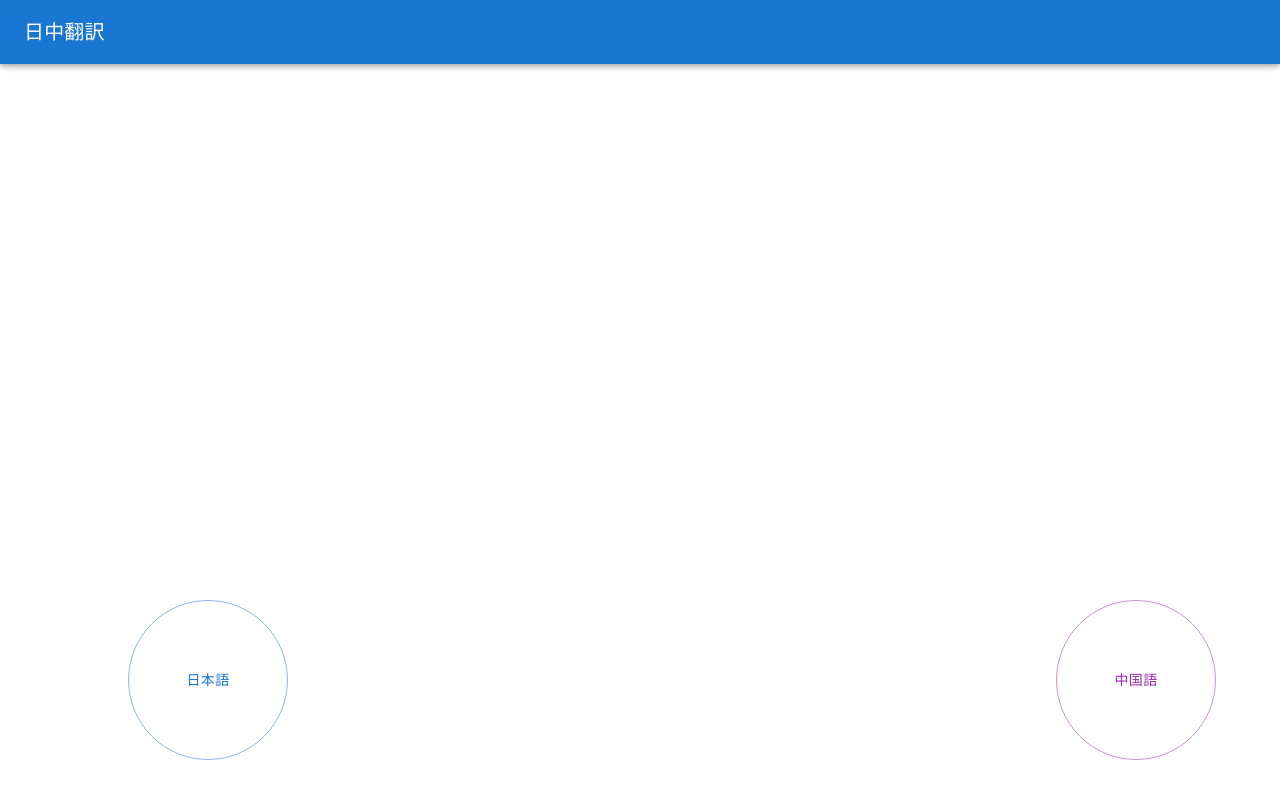
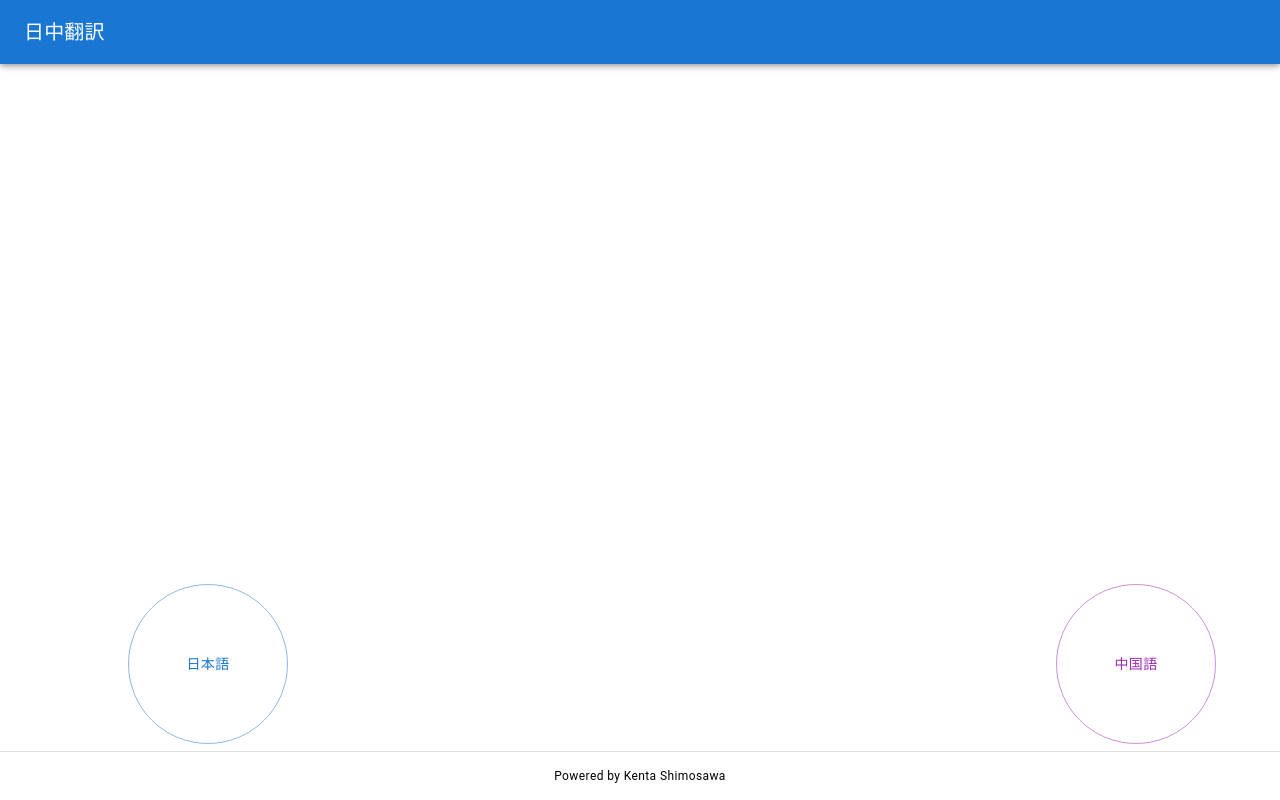
Before and after one commit to lil-shimon/lil-jazh, a Next.js app: page / in a window 1280 px wide. Built offline with nearby package versions, Linux system fonts and the light colour scheme.

Commit message:
feat: 🎸 added Footer

```diff
--- a/components/AppBar.tsx
+++ b/components/AppBar.tsx
@@ -6,6 +6,7 @@ import Drawer from '@mui/material/Drawer';
 import Toolbar from '@mui/material/Toolbar';
 import Typography from '@mui/material/Typography';
 import { ReactNode } from "react";
+import { Footer } from "./Footer";
 
 interface Props {
     children: ReactNode;
@@ -62,6 +63,8 @@ export default function AppBarComponent(props: Props) {
                 <Toolbar/>
                 {props.children}
             </Box>
+
+            <Footer />
         </Box>
     );
 }
--- /dev/null
+++ b/components/Footer.tsx
@@ -0,0 +1,30 @@
+import { FC, memo } from "react";
+import { Box, styled, Typography } from "@mui/material";
+
+const FooterComponent: FC = () => {
+
+    return (
+        <FooterContainer>
+            <FooterText variant="caption">
+                <a href="https://github.com/lil-shimon">
+                    Powered by Kenta Shimosawa
+                </a>
+            </FooterText>
+        </FooterContainer>
+    )
+}
+
+const FooterContainer = styled(Box)({
+    position: "fixed",
+    bottom: "0",
+    borderTop: "1px solid #e0e0e0",
+    width: "100%",
+    padding: "1%",
+    textAlign: "center"
+})
+
+const FooterText = styled(Typography)({
+    color: "black"
+})
+
+export const Footer = memo(FooterComponent)
--- a/components/Translation.tsx
+++ b/components/Translation.tsx
@@ -36,9 +36,9 @@ const Component: FC = () => {
             })}
             <ButtonContainer direction="row" spacing={8} sx={{ mt: 1.5 }}>
                 <TransButton lang={LangType.CHINESE} startListening={startListening} stopListening={stopListening}
-                             style={{ position: "fixed", right: "5%", bottom: "5%" }}/>
+                             style={{ position: "fixed", right: "5%", bottom: "7%" }}/>
                 <TransButton lang={LangType.JAPANESE} startListening={startListening} stopListening={stopListening}
-                             style={{ position: "fixed", left: "5%", bottom: "5%" }}/>
+                             style={{ position: "fixed", left: "5%", bottom: "7%" }}/>
             </ButtonContainer>
         </Container>
     )
@@ -77,7 +77,7 @@ const TransCard: FC<TransCardProps> = ({ translation }) => {
                     {translation.cvtWord}
                 </Typography>
                 <Typography color="text.secondary">
-                    {translation.orgWord}
+                    The original： {translation.orgWord}
                 </Typography>
             </CardContent>
         </Card>
--- a/pages/index.tsx
+++ b/pages/index.tsx
@@ -4,9 +4,11 @@ import { TranslationComponent } from "../components/Translation";
 
 const Home: NextPage = () => {
     return (
-        <AppBarComponent>
-            <TranslationComponent />
-        </AppBarComponent>
+        <>
+            <AppBarComponent>
+                <TranslationComponent/>
+            </AppBarComponent>
+        </>
     )
 }
 
```
